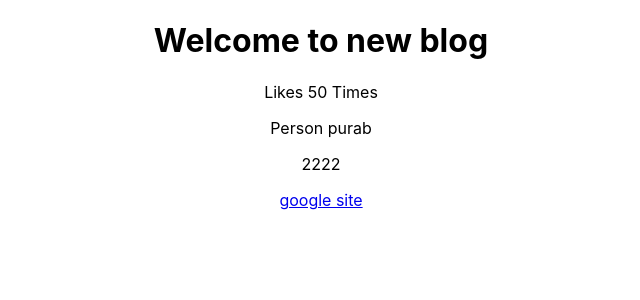
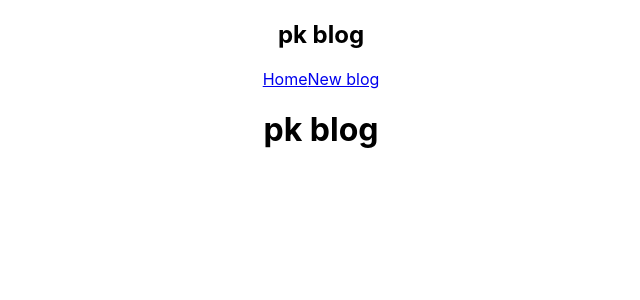
Before and after one commit to purab/react-redux-tutorials, a React (Create React App) app in the folder pk-blog/: page / in a window 1280 px wide. Shown: the top 300 px of the page, without its empty margins (319-959 px from the left). Built offline with nearby package versions, Linux system fonts and the light colour scheme.

Commit message:
Multiple Components adding

```diff
--- a/pk-blog/src/App.js
+++ b/pk-blog/src/App.js
@@ -1,19 +1,14 @@
  import './App.css';
+import Navbar from './components/Navbar';
 
 function App() {
-  const title ='Welcome to new blog';//sring
-  const likes=50;//int
-  const person ={name: 'purab',age:30} //object
-  const link = 'https://google.com';
-
+  const title ='pk blog';
   return (
     <div className="App">
+      <Navbar />
       <div className="content">
         <h1>{title}</h1>
-        <p>Likes {likes} Times </p>
-        <p>Person {person.name}</p>
-        <p>{2222}</p>
-        <a href={link}>google site</a>
+
       </div>
     </div>
   );
--- /dev/null
+++ b/pk-blog/src/components/Navbar.js
@@ -0,0 +1,13 @@
+const Navbar = () => {
+    return (
+        <nav className="narbar">
+            <h1>pk blog</h1>
+            <div className="links">
+                <a href="/">Home</a>
+                <a href="/create">New blog</a>
+            </div>
+        </nav>
+     );
+}
+
+export default Navbar;
```
Also changed, not shown: pk-blog/src/components/BlogDetails.js (added), pk-blog/src/components/Categories.js (added), pk-blog/src/components/Sidebar.js (added), pk-blog/src/components/Tags.js (added).
